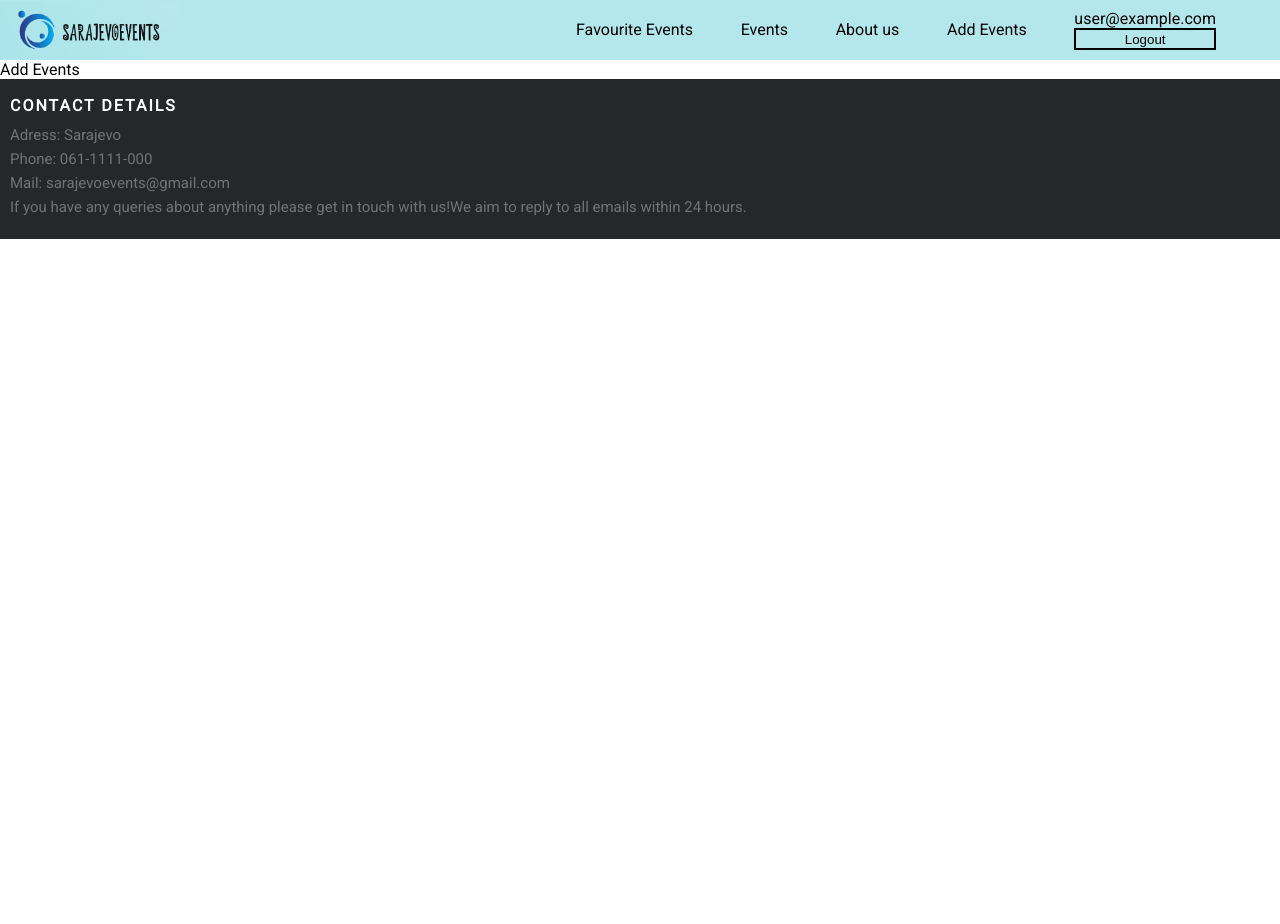
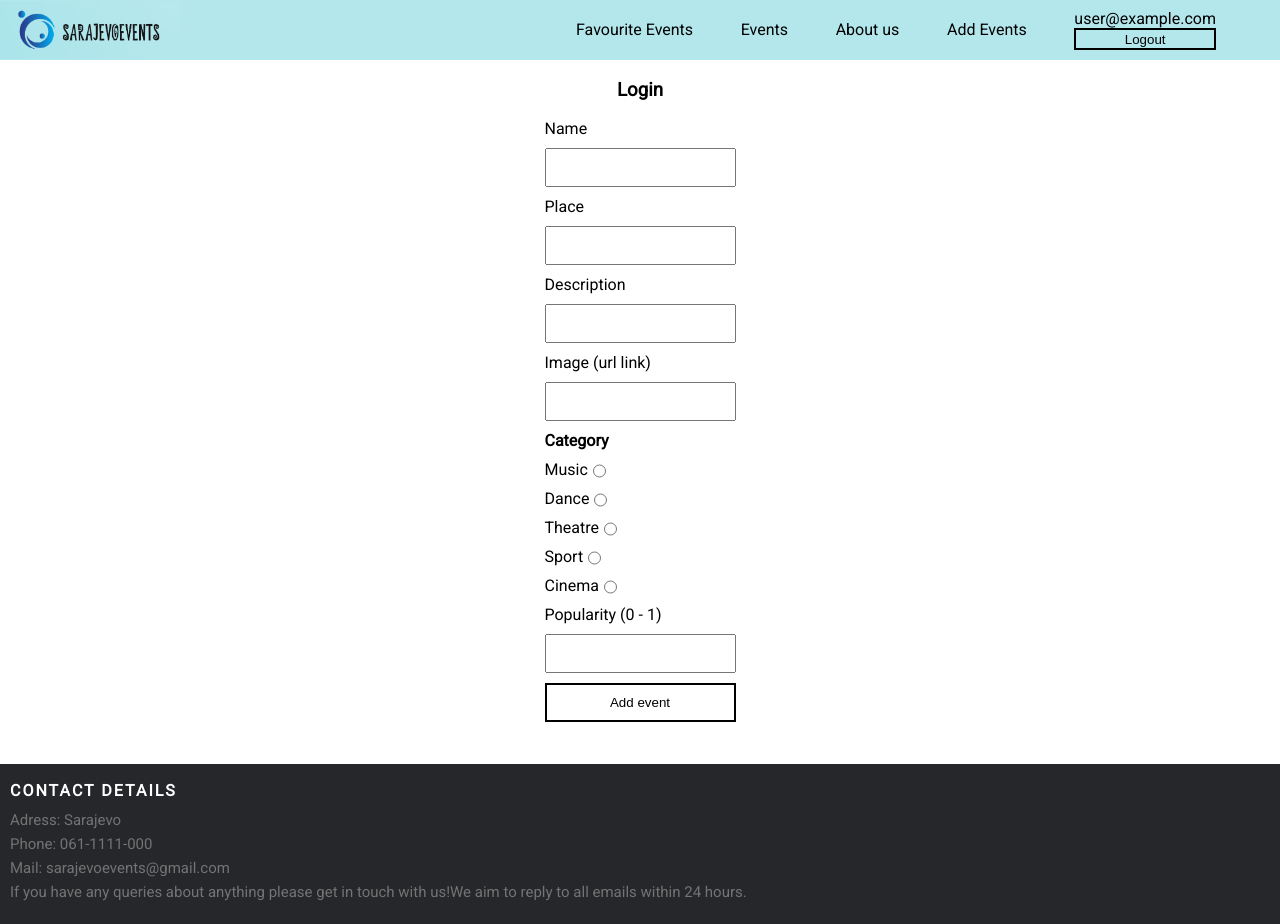
Before and after one commit to SelmaAljicevic/SarajevoEventsZavrsni, a React (Create React App) app: page /add-events in a window 1280 px wide. Before the commit the page ends 800 px from the top, so only its background shows below. Built offline with nearby package versions, Linux system fonts and the light colour scheme; no server answers; sample sign-in values are in the browser's storage.

Commit message:
added creating an event

```diff
--- a/src/API.js
+++ b/src/API.js
@@ -1,11 +1,12 @@
 import axios from "axios";
 
 export default class API {
-  constructor(url = process.env.REACT_APP_API_URL) {
+  constructor(url = process.env.REACT_APP_API_URL, withAuth = false) {
     this.instance = axios.create({
       baseURL: url,
       headers: {
         "Content-Type": "application/json",
+        Authorization: `Bearer ${localStorage.getItem("accessToken")}`,
       },
     });
   }
--- a/src/hooks/index.js
+++ b/src/hooks/index.js
@@ -2,3 +2,4 @@ export * from "./useEvents";
 export * from "./useLogin";
 export * from "./useRegister";
 export * from "./useLogout";
+export * from "./useCreateEvent";
--- /dev/null
+++ b/src/hooks/useCreateEvent.js
@@ -0,0 +1,19 @@
+import { useMutation } from "react-query";
+
+import API from "API";
+
+export const useCreateEvent = (config) => {
+  const { mutateAsync: createEventAsync, ...rest } = useMutation(
+    async (body) => {
+      const apiClient = new API().getInstance();
+      const res = await apiClient.post("/events", body);
+      return res.data;
+    },
+    config
+  );
+
+  return {
+    ...rest,
+    createEventAsync,
+  };
+};
--- a/src/screens/AddEvents/AddEvents.js
+++ b/src/screens/AddEvents/AddEvents.js
@@ -1,5 +1,93 @@
-import { Page } from "components";
+import styled from "styled-components";
+
+import { Button, Page, Input, Error } from "components";
+import { useCreateEvent } from "hooks";
+import { EVENT_TYPES } from "constants/eventTypes.const";
+
+const Wrapper = styled.div`
+  display: flex;
+  flex-direction: column;
+  align-items: center;
+  justify-content: center;
+  margin-bottom: 10px;
+`;
+
+const FormWrapper = styled.form`
+  display: flex;
+  flex-direction: column;
+  gap: 10px;
+  margin-bottom: 10px;
+`;
+
+const RadioWrapper = styled.div`
+  display: flex;
+`;
 
 export const AddEvents = () => {
-  return <Page>Add Events</Page>;
+  const { createEventAsync, isSuccess, error } = useCreateEvent();
+
+  const onSave = (e) => {
+    e.preventDefault();
+
+    const name = e.target.name.value;
+    const place = e.target.place.value;
+    const description = e.target.description.value;
+    const image_url = e.target.image_url.value;
+    const category = e.target.category.value;
+    const popularity = e.target.popularity.value;
+
+    try {
+      const res = createEventAsync({
+        name,
+        place,
+        description,
+        image_url,
+        category,
+        popularity,
+      });
+      console.log(res);
+    } catch (err) {
+      console.log(err);
+    }
+  };
+
+  return (
+    <Page>
+      <Wrapper>
+        <h3>Login</h3>
+        <FormWrapper onSubmit={onSave}>
+          <label>Name</label> <Input type="text" name="name" required />
+          <label>Place</label> <Input type="text" name="place" required />
+          <label>Description</label> <Input type="text" name="description" />
+          <label>Image (url link)</label>
+          <Input type="text" name="image_url" />
+          <label>
+            <strong>Category</strong>
+          </label>
+          {Object.values(EVENT_TYPES).map((e, i) => {
+            return (
+              <RadioWrapper key={`category-${i}`}>
+                <label>{e}</label>
+                <Input type="radio" name="category" value={e} />
+              </RadioWrapper>
+            );
+          })}
+          <label>Popularity (0 - 1)</label>
+          <Input
+            type="number"
+            min="0"
+            step="0.1"
+            max="1"
+            name="popularity"
+            required
+          />
+          <Button style={{ marginBottom: 10 }} type="submit">
+            Add event
+          </Button>
+        </FormWrapper>
+        {isSuccess && "Event created!"}
+        <Error>{error?.message}</Error>
+      </Wrapper>
+    </Page>
+  );
 };
--- a/src/screens/Login/Login.js
+++ b/src/screens/Login/Login.js
@@ -50,9 +50,7 @@ export const Login = () => {
             No account? Register <Link to="register">here</Link>
           </div>
         </FormWrapper>
-        <Error>
-          {false ? "Passwords need to match!" : loginObj.error?.message}
-        </Error>
+        <Error>{loginObj.error?.message}</Error>
       </Wrapper>
     </Page>
   );
```
Also changed, not shown: 1 other file (tests, documents, lock files or other folders).
